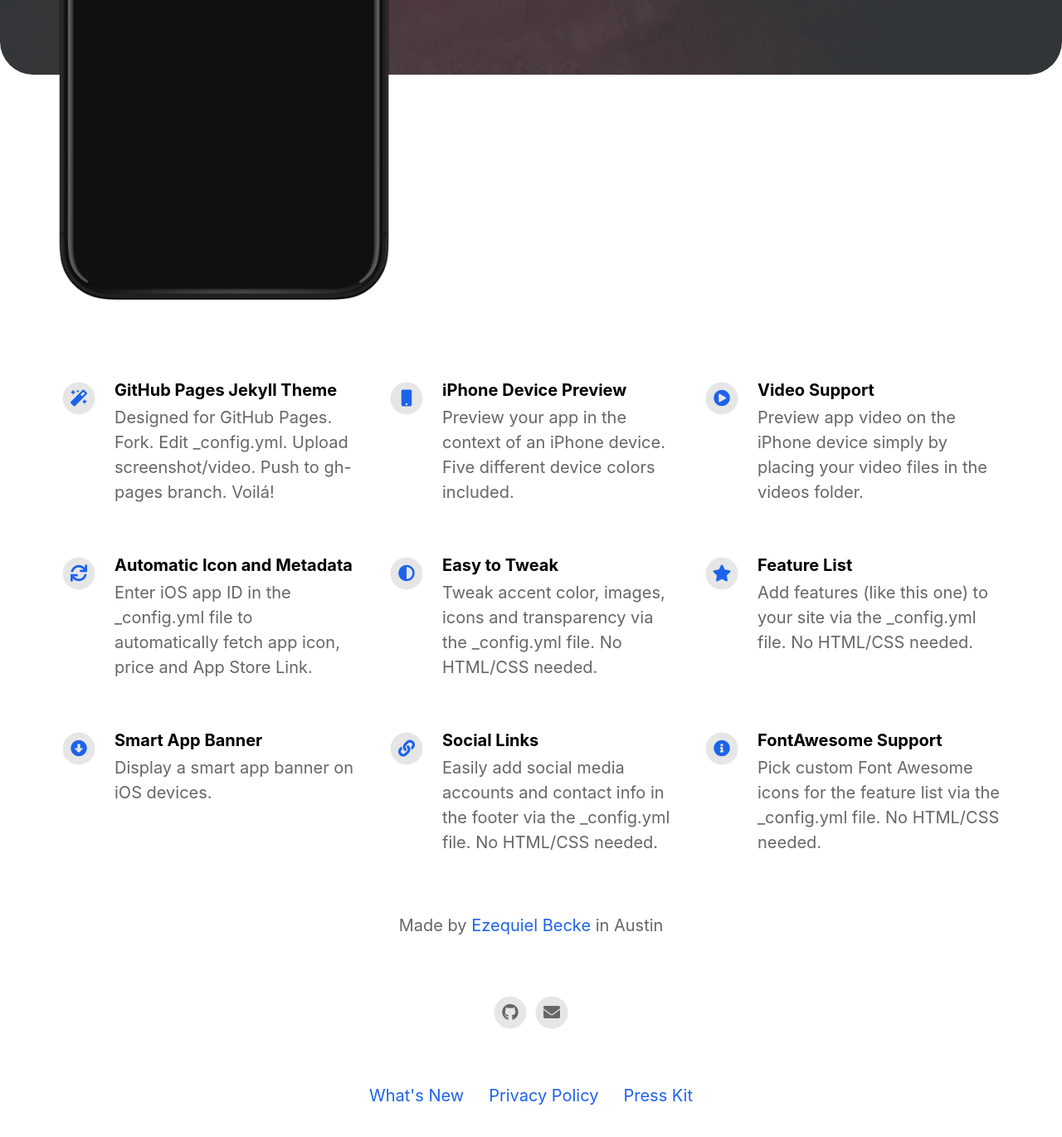
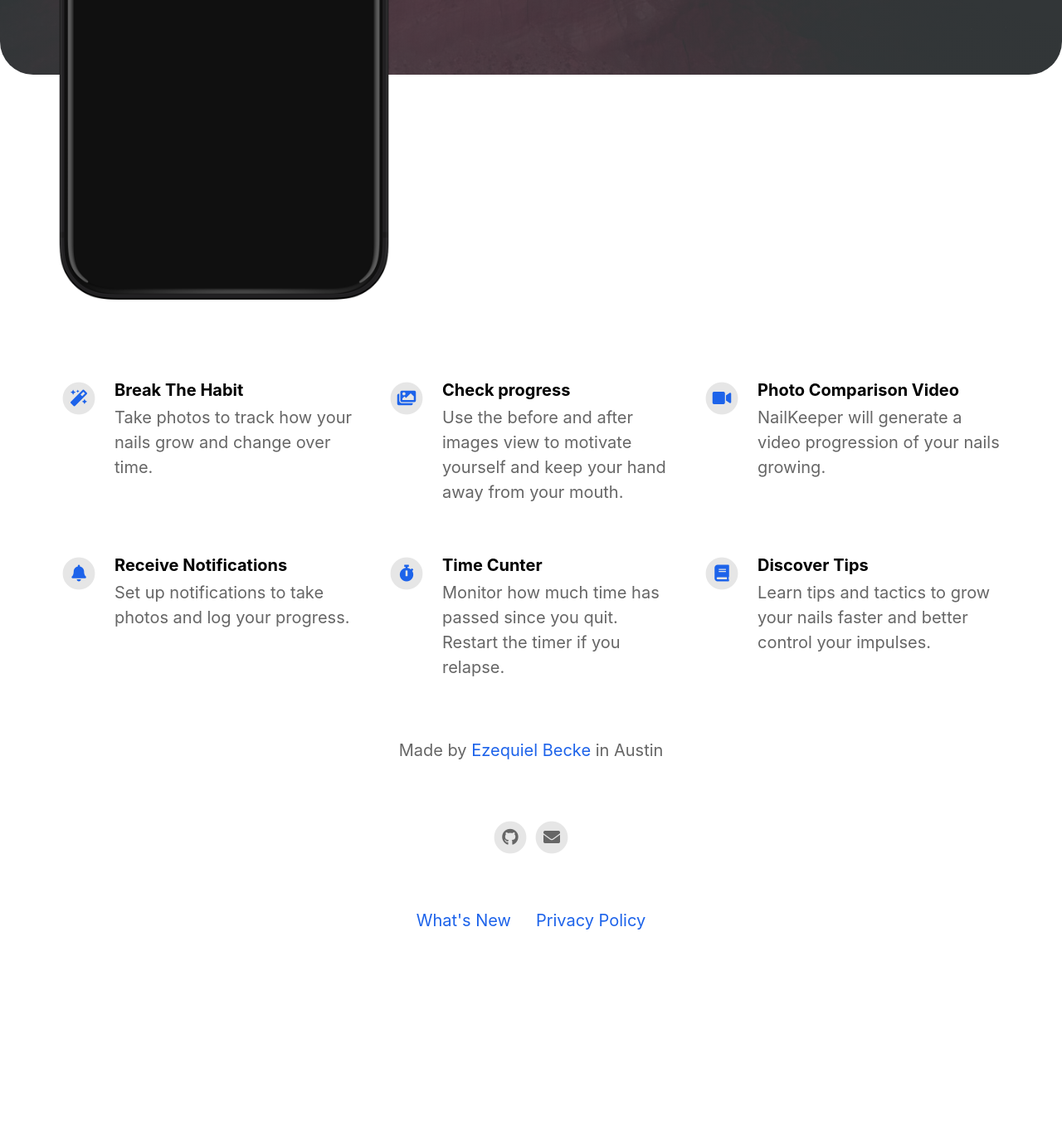
Before and after one commit to ezebecke/NailKeeper-page, a Jekyll site: the page built from index.html, in a window 1280 px wide and 1400 px high, scrolled down 624 px. Shown: the top 1370 px of the window at 83% size. Built offline with Jekyll 4.4.1, drawn with Linux system fonts in a browser that asks for light colours; nearby versions of some CDN libraries; after the commit the page ends 1813 px from its top, so only the background shows below that; some of the changed text lies outside the part shown.

Commit message:
replaced placeholder text

```diff
--- a/_config.yml
+++ b/_config.yml
@@ -7,13 +7,13 @@
 
 appstore_link                             :                                           # Automatically populates if not set and if iOS app ID is set. Otherwise enter manually.
 playstore_link                            :                                            # Enter Google Play Store URL.
-presskit_download_link                    : https://emilbaehr.com                                          # Enter a link to downloadable file or (e.g. public Dropbox link to a .zip file).
+presskit_download_link                    :                                          # Enter a link to downloadable file or (e.g. public Dropbox link to a .zip file).
                                                                                       # Or upload your press kit file to assets and set path accordingly (e.g. "assets/your_press_kit.zip").
 
 app_icon                                  : # assets/appicon.png                      # Automatically populates if not set and if iOS app ID is set.  Otherwise enter path to icon file manually.
 app_name                                  :                                           # Automatically populates if not set and if iOS app ID is set.  Otherwise enter manually.
 app_price                                 :                                           # Automatically populates if not set and if iOS app ID is set.  Otherwise enter manually.
-app_description                           : Write a short tagline for your app.
+app_description                           : Easily track your progress and quit biting your nails.
 
 enable_smart_app_banner                   : true                                      # Set to true to show a smart app banner at top of page on mobile devices.
 
@@ -35,41 +35,29 @@
 # Feature List                            Edit, add or remove features to be presented.
 features                                  :
 
-  - title                                 : GitHub Pages Jekyll Theme
-    description                           : Designed for GitHub Pages. Fork. Edit _config.yml. Upload screenshot/video. Push to gh-pages branch. Voilá!
+  - title                                 : Break The Habit
+    description                           : Take photos to track how your nails grow and change over time.
     fontawesome_icon_name                 : magic
 
-  - title                                 : iPhone Device Preview
-    description                           : Preview your app in the context of an iPhone device. Five different device colors included.
-    fontawesome_icon_name                 : mobile
+  - title                                 : Check progress
+    description                           : Use the before and after images view to motivate yourself and keep your hand away from your mouth.
+    fontawesome_icon_name                 : images
 
-  - title                                 : Video Support
-    description                           : Preview app video on the iPhone device simply by placing your video files in the videos folder.
-    fontawesome_icon_name                 : play-circle
+  - title                                 : Photo Comparison Video
+    description                           : NailKeeper will generate a video progression of your nails growing.
+    fontawesome_icon_name                 : video
 
-  - title                                 : Automatic Icon and Metadata
-    description                           : Enter iOS app ID in the _config.yml file to automatically fetch app icon, price and App Store Link.
-    fontawesome_icon_name                 : sync
+  - title                                 : Receive Notifications
+    description                           : Set up notifications to take photos and log your progress.
+    fontawesome_icon_name                 : bell
 
-  - title                                 : Easy to Tweak
-    description                           : Tweak accent color, images, icons and transparency via the _config.yml file. No HTML/CSS needed.
-    fontawesome_icon_name                 : adjust
+  - title                                 : Time Cunter
+    description                           : Monitor how much time has passed since you quit. Restart the timer if you relapse.
+    fontawesome_icon_name                 : stopwatch
 
-  - title                                 : Feature List
-    description                           : Add features (like this one) to your site via the _config.yml file. No HTML/CSS needed.
-    fontawesome_icon_name                 : star
-
-  - title                                 : Smart App Banner
-    description                           : Display a smart app banner on iOS devices.
-    fontawesome_icon_name                 : arrow-alt-circle-down
-
-  - title                                 : Social Links
-    description                           : Easily add social media accounts and contact info in the footer via the _config.yml file. No HTML/CSS needed.
-    fontawesome_icon_name                 : link
-
-  - title                                 : FontAwesome Support
-    description                           : Pick custom Font Awesome icons for the feature list via the _config.yml file. No HTML/CSS needed.
-    fontawesome_icon_name                 : info-circle
+  - title                                 : Discover Tips
+    description                           : Learn tips and tactics to grow your nails faster and better control your impulses.
+    fontawesome_icon_name                 : book
 
   - title                                 : # New Feature Title
     description                           : # New Feature Description
```
